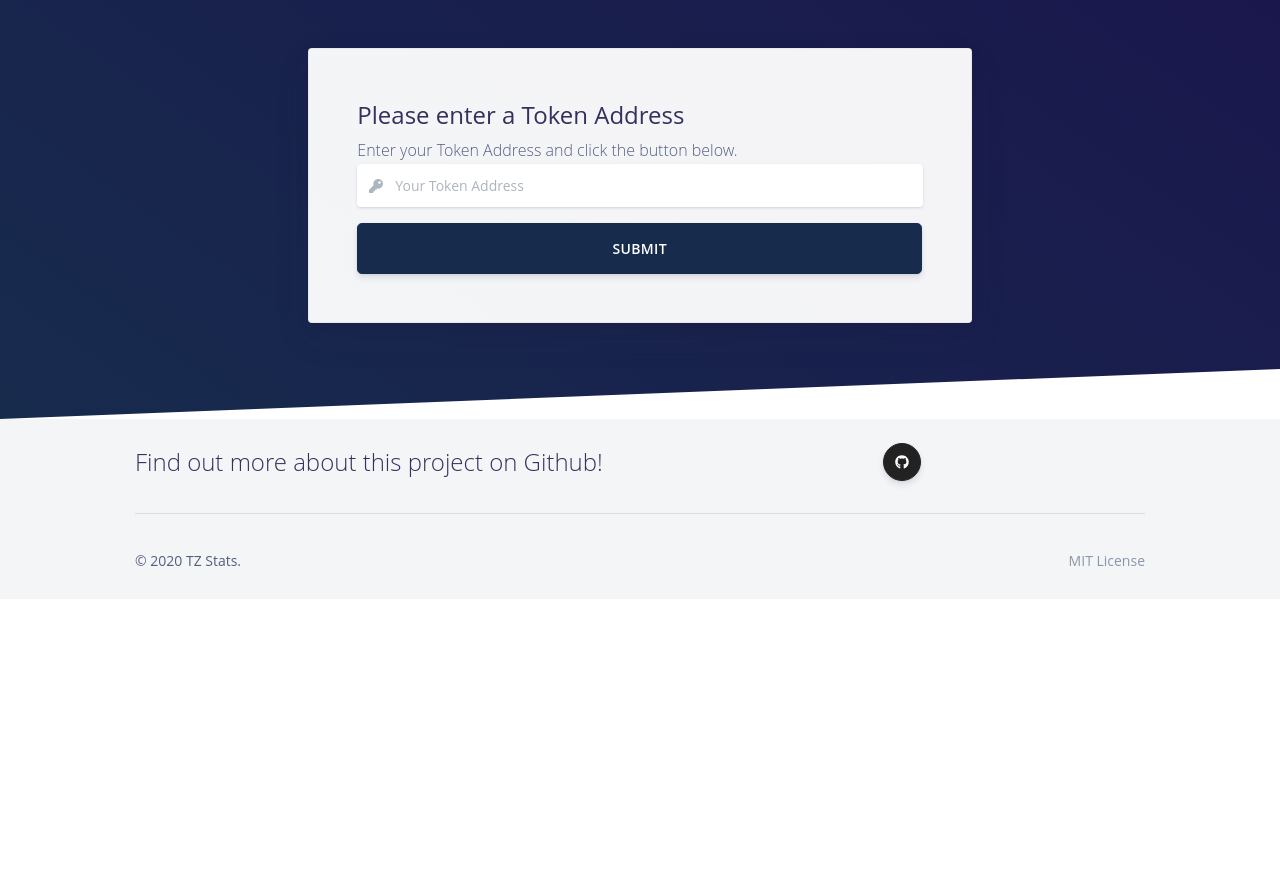
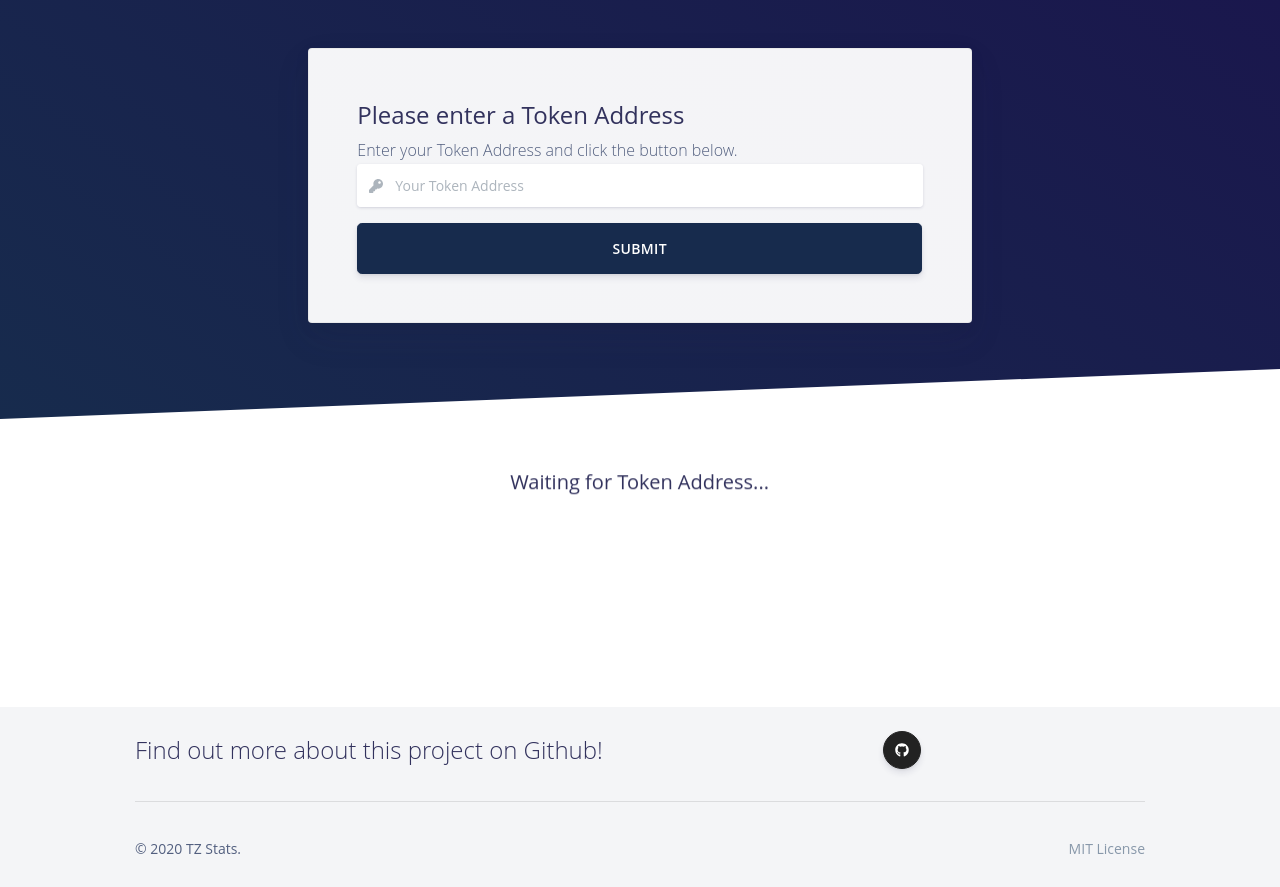
Before and after one commit to gripep/tz-SLOT, a React (Create React App) app: page / in a window 1280 px wide. Before the commit the page ends 800 px from the top, so only its background shows below. Built offline with nearby package versions, Linux system fonts and the light colour scheme.

Commit message:
Added section for charts

```diff
--- a/src/components/Form.js
+++ b/src/components/Form.js
@@ -19,7 +19,9 @@ import { FontAwesomeIcon } from "@fortawesome/react-fontawesome";
 import { faKey } from "@fortawesome/free-solid-svg-icons";
 
 export class Form extends Component {
-  state = {};
+  state = {
+    hasResponse: false,
+  };
 
   componentDidMount() {
     document.documentElement.scrollTop = 0;
@@ -28,6 +30,16 @@ export class Form extends Component {
   }
 
   render() {
+    const { hasResponse } = this.state;
+
+    const stats = <div>Stats...</div>;
+
+    const wait = (
+      <div className="text-center mt--100">
+        <h5 className="floating">Waiting for Token Address...</h5>
+      </div>
+    );
+
     return (
       <>
         <main ref="main">
@@ -93,6 +105,13 @@ export class Form extends Component {
               </svg>
             </div>
           </section>
+          <section className="section section-lg pt-lg-0t">
+            <Container>
+              <Row className="justify-content-center mt-5 mb-5">
+                <Col lg="8">{hasResponse ? stats : wait}</Col>
+              </Row>
+            </Container>
+          </section>
         </main>
       </>
     );
```
